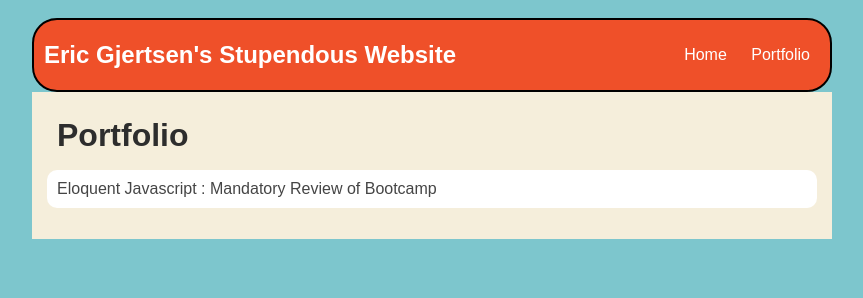
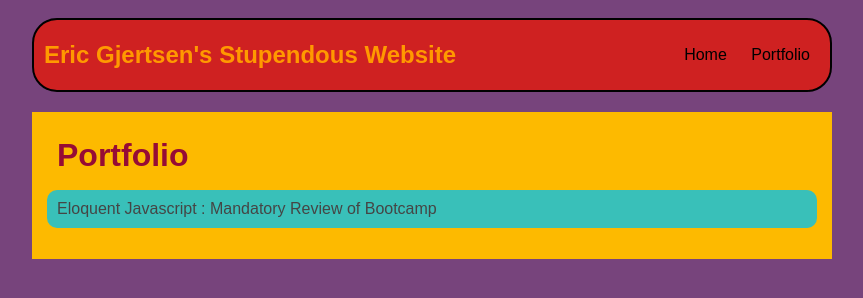
Before and after one commit to iAmGjert/eric-gjertsen.github.io, a plain HTML site: page portfolio.html in a window 1280 px wide. Shown: the whole page, without its empty margins (208-1071 px from the left). Drawn offline with nearby package versions, Linux system fonts and the light colour scheme.

Commit message:
completed portfolio page

```diff
--- a/portfolio.html
+++ b/portfolio.html
@@ -4,8 +4,8 @@
         <title>Eric Gjertsen's Projects</title>
         <style type="text/css">
             body {
-                background: rgb(125, 198, 205);
-                color: rgb(45, 45, 45);
+                background: rgb(119, 68, 124);
+                color: rgb(150, 12, 53);
                 padding: 10px;
                 font-family: arial;
             }
@@ -23,8 +23,9 @@
 
             /* navigation menu */
             nav {
-                background: rgb(239, 80, 41);
+                background: rgb(207, 33, 33);
                 margin: 0 auto;
+                margin-bottom: 20px;
                 display: flex;
                 padding: 10px;
                 border: 2px solid rgb(0, 0, 0);
@@ -33,7 +34,7 @@
             nav header {
                 display: flex;
                 align-items: center;
-                color: rgb(255, 255, 255);
+                color: rgb(255, 153, 0);
                 flex: 1;
             }
             nav ul {
@@ -45,12 +46,12 @@
             }
             nav a {
                 text-decoration: none;
-                color: #fff;
+                color: rgb(0, 0, 0);
             }
 
             /* main container area beneath menu */
             main {
-                background: rgb(245, 238, 219);
+                background: rgb(253, 186, 0);
                 display: flex;
             }
             .content {
@@ -64,14 +65,14 @@
             }
 
             #portfolio li {
-                background: #fff;
+                background: rgb(57, 192, 185);
                 padding: 10px;
                 border-radius: 10px;
                 margin-bottom: 10px;
             }
 
             #portfolio li:hover {
-                background: #eee;
+                background: rgba(57, 192, 185, 0.5);
             }
 
             #portfolio a {
```
